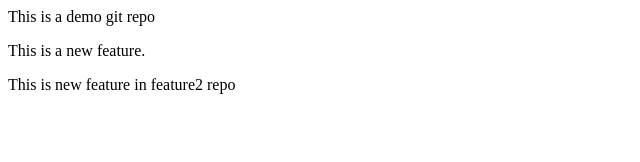
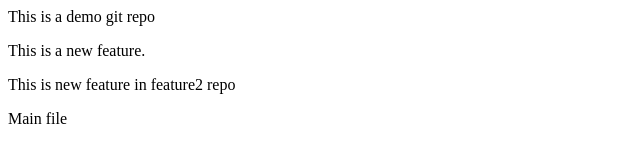
Before and after one commit to reenagupta-tech/localrepo, a plain HTML site: page index.html in a window 1280 px wide. Shown: the full height of the page, 0-640 px from the left. Drawn offline with Linux system fonts and the light colour scheme.

Commit message:
Added new line in main branch

```diff
--- a/index.html
+++ b/index.html
@@ -1,3 +1,4 @@
 <p>This is a demo git repo</p>
 <p>This is a new feature.</p>
-<p>This is new feature in feature2 repo</p>
+<p>This is new feature in feature2 repo </p>
+<p>Main file</p>
```
